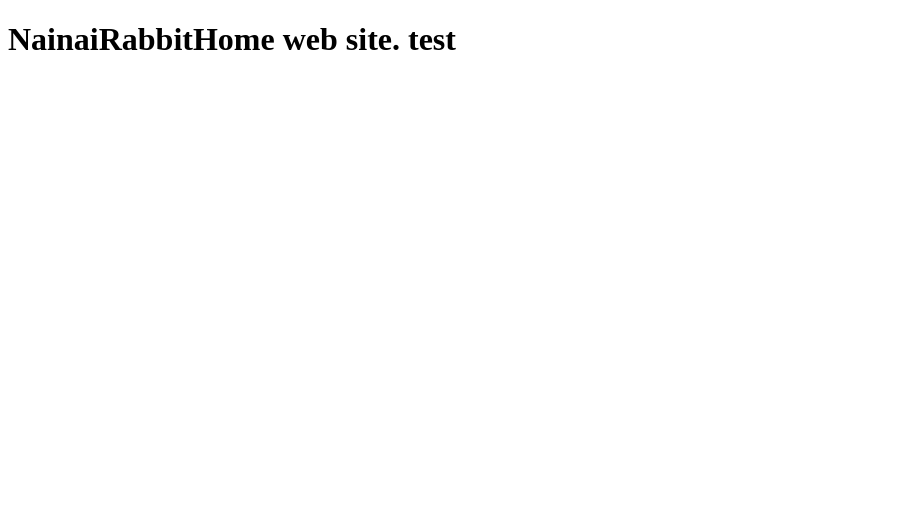
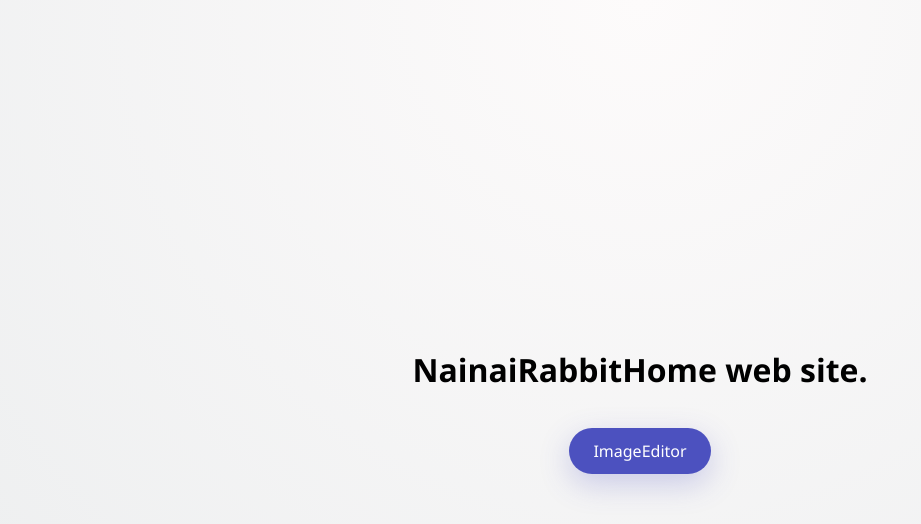
Before and after one commit to NainaiRabbitHome/NainaiRabbitHome.github.io, a plain HTML site: page index.html in a window 1280 px wide. Shown: the whole page, without its empty margins (0-921 px from the left). Drawn offline with Linux system fonts and the light colour scheme.

Commit message:
feat: toppage

```diff
--- a/index.html
+++ b/index.html
@@ -1,10 +1,33 @@
 <!DOCTYPE html>
 <html lang="ja">
   <head>
-    <meta charset="utf-8">
+    <meta charset="utf-8" />
     <title>ナイナイ=うさぎ</title>
+    <style>
+      body {
+        font-family: "Segoe UI", "Hiragino Kaku Gothic ProN", system-ui,
+          -apple-system, sans-serif;
+        margin: 0;
+        min-height: 100vh;
+        display: flex;
+        align-items: center;
+        justify-content: center;
+        flex-direction: column;
+        gap: 1rem;
+        background: radial-gradient(circle at top, #fdfbfb, #ebedee);
+      }
+      a {
+        padding: 0.75rem 1.5rem;
+        border-radius: 999px;
+        background: #4c51bf;
+        color: #fff;
+        text-decoration: none;
+        box-shadow: 0 10px 30px rgba(76, 81, 191, 0.25);
+      }
+    </style>
   </head>
   <body>
-    <h1>NainaiRabbitHome web site. test</h1>
+    <h1>NainaiRabbitHome web site.</h1>
+    <a href="./ImageEditor/index.html">ImageEditor</a>
   </body>
 </html>
```
